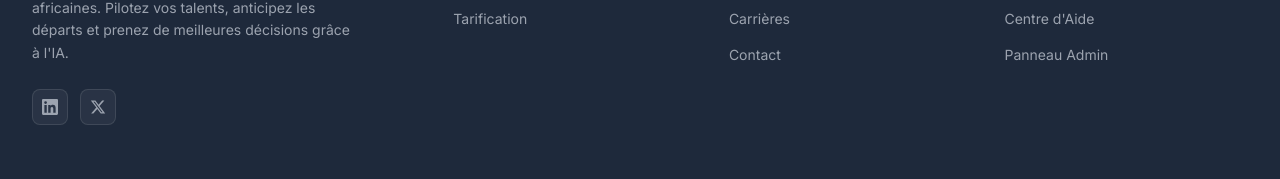
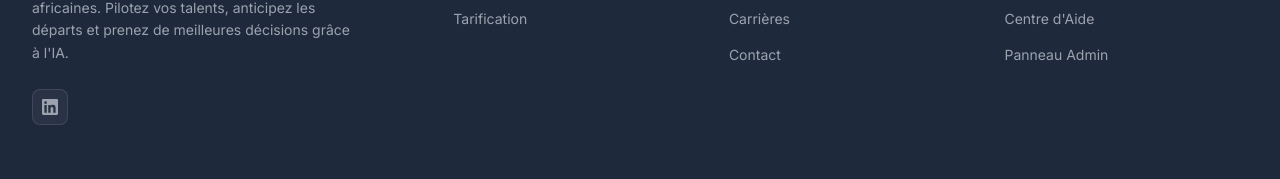
Before and after one commit to Targetym-AI/targetym-website, a Next.js app: page / in a window 1280 px wide. Shown: the part 8047-8226 px from the top of the page. Built offline with nearby package versions, Linux system fonts and the light colour scheme.

Commit message:
fix: URL LinkedIn showcase + suppression lien X (pas encore de compte)

```diff
--- a/components/Footer.tsx
+++ b/components/Footer.tsx
@@ -47,7 +47,7 @@ export default function Footer() {
             {/* Social links */}
             <div className="flex items-center gap-3 mt-1">
               <a
-                href="https://www.linkedin.com/company/targetym"
+                href="https://www.linkedin.com/showcase/targetym-ai-sirh/posts/?feedView=all"
                 target="_blank"
                 rel="noopener noreferrer"
                 aria-label="LinkedIn"
@@ -57,17 +57,7 @@ export default function Footer() {
                   <path d="M20.447 20.452h-3.554v-5.569c0-1.328-.027-3.037-1.852-3.037-1.853 0-2.136 1.445-2.136 2.939v5.667H9.351V9h3.414v1.561h.046c.477-.9 1.637-1.85 3.37-1.85 3.601 0 4.267 2.37 4.267 5.455v6.286zM5.337 7.433a2.062 2.062 0 01-2.063-2.065 2.064 2.064 0 112.063 2.065zm1.782 13.019H3.555V9h3.564v11.452zM22.225 0H1.771C.792 0 0 .774 0 1.729v20.542C0 23.227.792 24 1.771 24h20.451C23.2 24 24 23.227 24 22.271V1.729C24 .774 23.2 0 22.222 0h.003z" />
                 </svg>
               </a>
-              <a
-                href="https://twitter.com/targetym"
-                target="_blank"
-                rel="noopener noreferrer"
-                aria-label="Twitter / X"
-                className="w-9 h-9 rounded-lg bg-white/5 border border-white/10 flex items-center justify-center text-gray-400 hover:bg-primary-500/20 hover:border-primary-500/50 hover:text-primary-400 transition-all duration-200"
-              >
-                <svg className="w-4 h-4" fill="currentColor" viewBox="0 0 24 24" aria-hidden="true">
-                  <path d="M18.244 2.25h3.308l-7.227 8.26 8.502 11.24H16.17l-5.214-6.817L4.99 21.75H1.68l7.73-8.835L1.254 2.25H8.08l4.713 6.231zm-1.161 17.52h1.833L7.084 4.126H5.117z" />
-                </svg>
-              </a>
+
             </div>
           </div>
 
```
